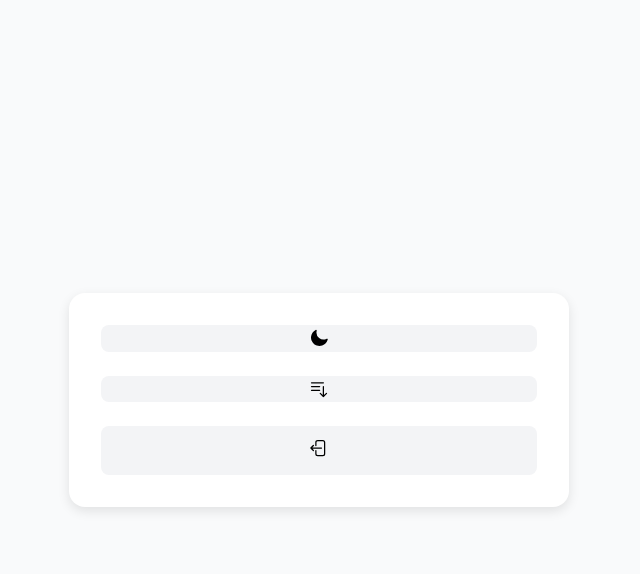
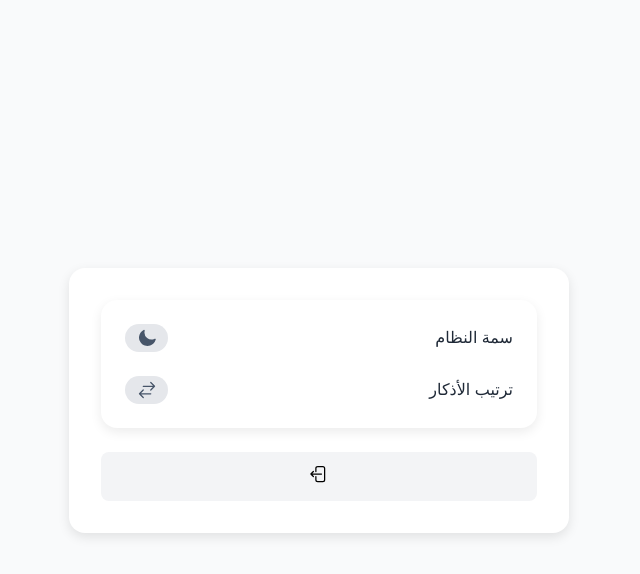
Before and after one commit to mosafa697/azkar, a React (Create React App) app: page / in a window 1280 px wide. Both pictures are taken after a click on the button 640 px from the left and 190 px from the top of the page. Shown: the top 574 px of the page, without its empty margins (384-1024 px from the left). Built offline with nearby package versions, Linux system fonts and the light colour scheme.

Commit message:
feat: Using redux and adding store for thame and shuffle phases

```diff
--- a/src/components/AzkarApp.js
+++ b/src/components/AzkarApp.js
@@ -9,8 +9,6 @@ export default function AzkarApp() {
   const [selectedCategory, setSelectedCategory] = useState(null);
   const [SettingsShow, setSettingsShow] = useState(false);
   const [fontSize, setFontSize] = useState(config.font.defaultSize);
-  const [darkMode, setDarkMode] = useState(false);
-  const [shuffled, setShuffled] = useState(false);
 
   const handleCategorySelect = (categoryId) => {
     setSelectedCategory(categoryId);
@@ -32,35 +30,9 @@ export default function AzkarApp() {
     );
   };
 
-  // const shuffle = (phrases) => {
-  //   if (!shuffled) {
-  //     const texts = phrases.map((p) => p.text);
-
-  //     for (let i = texts.length - 1; i > 0; i--) {
-  //       const j = Math.floor(Math.random() * (i + 1));
-  //       [texts[i], texts[j]] = [texts[j], texts[i]];
-  //     }
-
-  //     shuffled = !shuffled;
-
-  //     return phrases.map((phrase, index) => ({
-  //       ...phrase,
-  //       text: texts[index],
-  //     }));
-  //   }
-  // };
-
   if (!selectedCategory) {
     if (SettingsShow) {
-      return (
-        <SettingsPage
-          darkMode={darkMode}
-          setDarkMode={setDarkMode}
-          shuffled={shuffled}
-          setShuffled={setShuffled}
-          onBack={() => setSettingsShow(false)}
-        />
-      );
+      return <SettingsPage onBack={() => setSettingsShow(false)} />;
     }
     return (
       <Categories
@@ -77,8 +49,6 @@ export default function AzkarApp() {
       fontSize={fontSize}
       onIncreaseFontSize={increaseFontSize}
       onDecreaseFontSize={decreaseFontSize}
-      // isShuffle={true}
-      // shuffle={shuffle}
     />
   );
 }
--- a/src/components/SettingsPage.js
+++ b/src/components/SettingsPage.js
@@ -1,4 +1,7 @@
-import React, { useEffect, useState } from "react";
+import React, { useEffect } from "react";
+import { useDispatch, useSelector } from "react-redux";
+import { toggleShuffle } from "../store/shufflePhasesSlice";
+import { toggleTheme } from "../store/darkThemeSlice";
 import "../styles/Categories.css";
 import SunIcon from "../icons/sun";
 import MoonIcon from "../icons/moon";
@@ -6,39 +9,53 @@ import ExitIcon from "../icons/exit";
 import ShuffleIcon from "../icons/shuffle";
 import OrderedIcon from "../icons/ordered";
 
-export default function SettingsPage({
-  onBack,
-  darkMode,
-  setDarkMode,
-  shuffled,
-  setShuffled,
-}) {
+export default function SettingsPage({ onBack }) {
+  const dispatch = useDispatch();
+
+  const shuffled = useSelector((state) => state.shufflePhases.value);
+  const darkTheme = useSelector((state) => state.darkTheme.value);
+
   useEffect(() => {
     const root = document.documentElement;
-    if (darkMode) {
+    if (darkTheme) {
       root.classList.add("dark");
     } else {
       root.classList.remove("dark");
     }
-  }, [darkMode]);
-
-  const toggleTheme = () => {
-    setDarkMode((prev) => !prev);
-  };
-
-  const shufflePheses = () => {
-    setShuffled((prev) => !prev);
-  };
+  }, [darkTheme]);
 
   return (
     <div className="container">
       <div className="card">
-        <button className="setting-btn" onClick={toggleTheme}>
-          {darkMode ? <SunIcon /> : <MoonIcon />}
-        </button>
-        <button className="setting-btn" onClick={shufflePheses}>
-          {shuffled ? <ShuffleIcon /> : <OrderedIcon />}
-        </button>
+        <div className="setting-card">
+          <div className="setting-item">
+            <span className="setting-label">سمة النظام</span>
+            <label className="switch">
+              <input
+                type="checkbox"
+                checked={darkTheme}
+                onChange={() => dispatch(toggleTheme())}
+              />
+              <span className="slider">
+                {darkTheme ? <SunIcon /> : <MoonIcon />}
+              </span>
+            </label>
+          </div>
+
+          <div className="setting-item">
+            <span className="setting-label">ترتيب الأذكار</span>
+            <label className="switch">
+              <input
+                type="checkbox"
+                checked={shuffled}
+                onChange={() => dispatch(toggleShuffle())}
+              />
+              <span className="slider">
+                {shuffled ? <OrderedIcon /> : <ShuffleIcon />}
+              </span>
+            </label>
+          </div>
+        </div>
         <button className="category-btn" onClick={onBack}>
           <ExitIcon />
         </button>
--- a/src/store/counterSlice.js
+++ /dev/null
@@ -1,24 +0,0 @@
-import { createSlice } from "@reduxjs/toolkit";
-
-const initialState = {
-  value: 0,
-};
-
-const counterSlice = createSlice({
-  name: "counter",
-  initialState,
-  reducers: {
-    increment: (state) => {
-      state.value += 1;
-    },
-    decrement: (state) => {
-      state.value -= 1;
-    },
-    setValue: (state, action) => {
-      state.value = action.payload;
-    },
-  },
-});
-
-export const { increment, decrement, setValue } = counterSlice.actions;
-export default counterSlice.reducer;
--- /dev/null
+++ b/src/store/darkThemeSlice.js
@@ -0,0 +1,18 @@
+import { createSlice } from "@reduxjs/toolkit";
+
+const initialState = {
+  value: false,
+};
+
+const darkThemeSlice = createSlice({
+  name: "darkTheme",
+  initialState,
+  reducers: {
+    toggleTheme: (state) => {
+      state.value = !state.value;
+    },
+  },
+});
+
+export const { toggleTheme } = darkThemeSlice.actions;
+export default darkThemeSlice.reducer;
--- /dev/null
+++ b/src/store/phasesSlice.js
@@ -0,0 +1,31 @@
+import { createSlice } from "@reduxjs/toolkit";
+
+const initialState = {
+  value: [],
+};
+
+const phasesSlice = createSlice({
+  name: "phases",
+  initialState,
+  reducers: {
+    shuffle: (state) => {
+      const texts = state.value.map((p) => p.text);
+
+      for (let i = texts.length - 1; i > 0; i--) {
+        const j = Math.floor(Math.random() * (i + 1));
+        [texts[i], texts[j]] = [texts[j], texts[i]];
+      }
+
+      state.value = state.value.map((phrase, index) => ({
+        ...phrase,
+        text: texts[index],
+      }));
+    },
+    set: (state, action) => {
+      state.value = action.payload;
+    },
+  },
+});
+
+export const { shuffle, set } = phasesSlice.actions;
+export default phasesSlice.reducer;
--- /dev/null
+++ b/src/store/shufflePhasesSlice.js
@@ -0,0 +1,18 @@
+import { createSlice } from "@reduxjs/toolkit";
+
+const initialState = {
+  value: false,
+};
+
+const shufflePhasesSlice = createSlice({
+  name: "shufflePhases",
+  initialState,
+  reducers: {
+    toggleShuffle: (state) => {
+      state.value = !state.value;
+    },
+  },
+});
+
+export const { toggleShuffle } = shufflePhasesSlice.actions;
+export default shufflePhasesSlice.reducer;
--- a/src/store/store.js
+++ b/src/store/store.js
@@ -1,8 +1,12 @@
 import { configureStore } from "@reduxjs/toolkit";
-import counterReducer from "./counterSlice"; // example
+import phasesReducer from "./phasesSlice";
+import shufflePhasesReducer from "./shufflePhasesSlice";
+import darkThemeReducer from "./darkThemeSlice";
 
 export const store = configureStore({
   reducer: {
-    counter: counterReducer,
+    phases: phasesReducer,
+    shufflePhases: shufflePhasesReducer,
+    darkTheme: darkThemeReducer,
   },
 });
--- a/src/styles/Categories.css
+++ b/src/styles/Categories.css
@@ -1,3 +1,21 @@
+:root {
+  --card-bg: #ffffff;
+  --text-color: #1f2937;
+  --slider-bg: #e5e7eb;
+  --slider-bg-active: #4f46e5;
+  --icon-color: #475569;
+  --icon-color-active: #f8fafc;
+}
+
+.dark {
+  --card-bg: #1e293b;
+  --text-color: #e2e8f0;
+  --slider-bg: #334155;
+  --slider-bg-active: #6366f1;
+  --icon-color: #cbd5e1;
+  --icon-color-active: #f8fafc;
+}
+
 .container {
   display: flex;
   justify-content: center;
@@ -103,6 +121,69 @@
   color: #f8fafc;
 }
 
+.setting-card {
+  background: var(--card-bg);
+  padding: 1.5rem;
+  border-radius: 1rem;
+  box-shadow: 0 4px 12px rgba(0, 0, 0, 0.08);
+  display: flex;
+  flex-direction: column;
+  gap: 1.5rem;
+}
+
+.setting-item {
+  display: flex;
+  align-items: center;
+  justify-content: space-between;
+}
+
+.setting-label {
+  font-size: 1rem;
+  color: var(--text-color);
+  display: flex;
+  align-items: center;
+}
+
+.switch {
+  position: relative;
+  width: 50px;
+  height: 28px;
+  display: flex;
+}
+
+.switch input {
+  opacity: 0;
+  width: 0;
+  height: 0;
+}
+
+.slider {
+  background-color: var(--slider-bg);
+  border-radius: 50px;
+  height: 100%;
+  display: flex;
+  align-items: center;
+  justify-content: center;
+  transition: background-color 0.4s ease;
+  cursor: pointer;
+  width: inherit;
+}
+
+.switch input:checked + .slider {
+  background-color: var(--slider-bg-active);
+}
+
+.slider svg {
+  width: 20px;
+  height: 20px;
+  color: var(--icon-color);
+  transition: color 0.4s ease;
+}
+
+.switch input:checked + .slider svg {
+  color: var(--icon-color-active);
+}
+
 @media (min-width: 480px) {
   .categories-container {
     display: grid;
```
